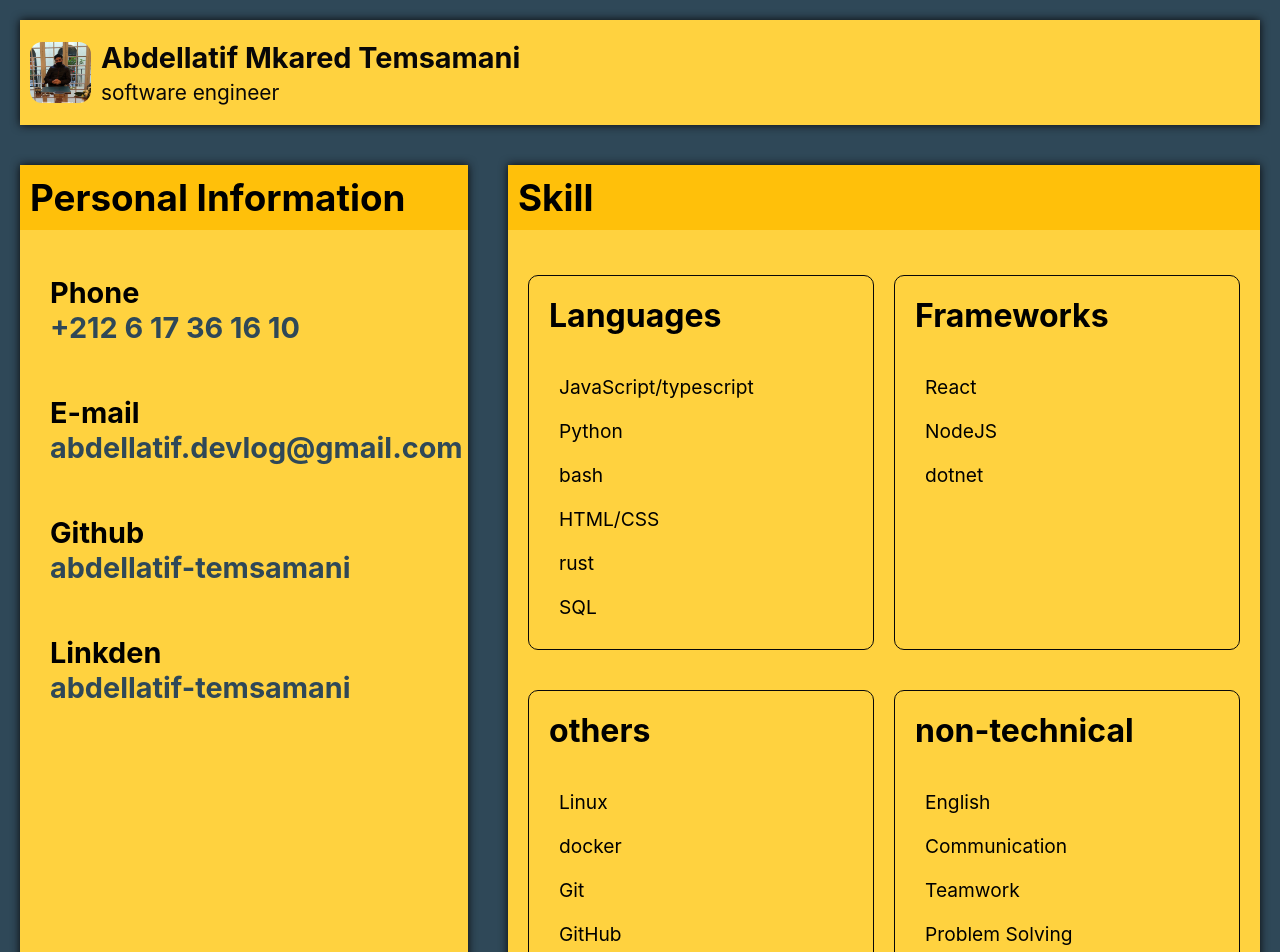
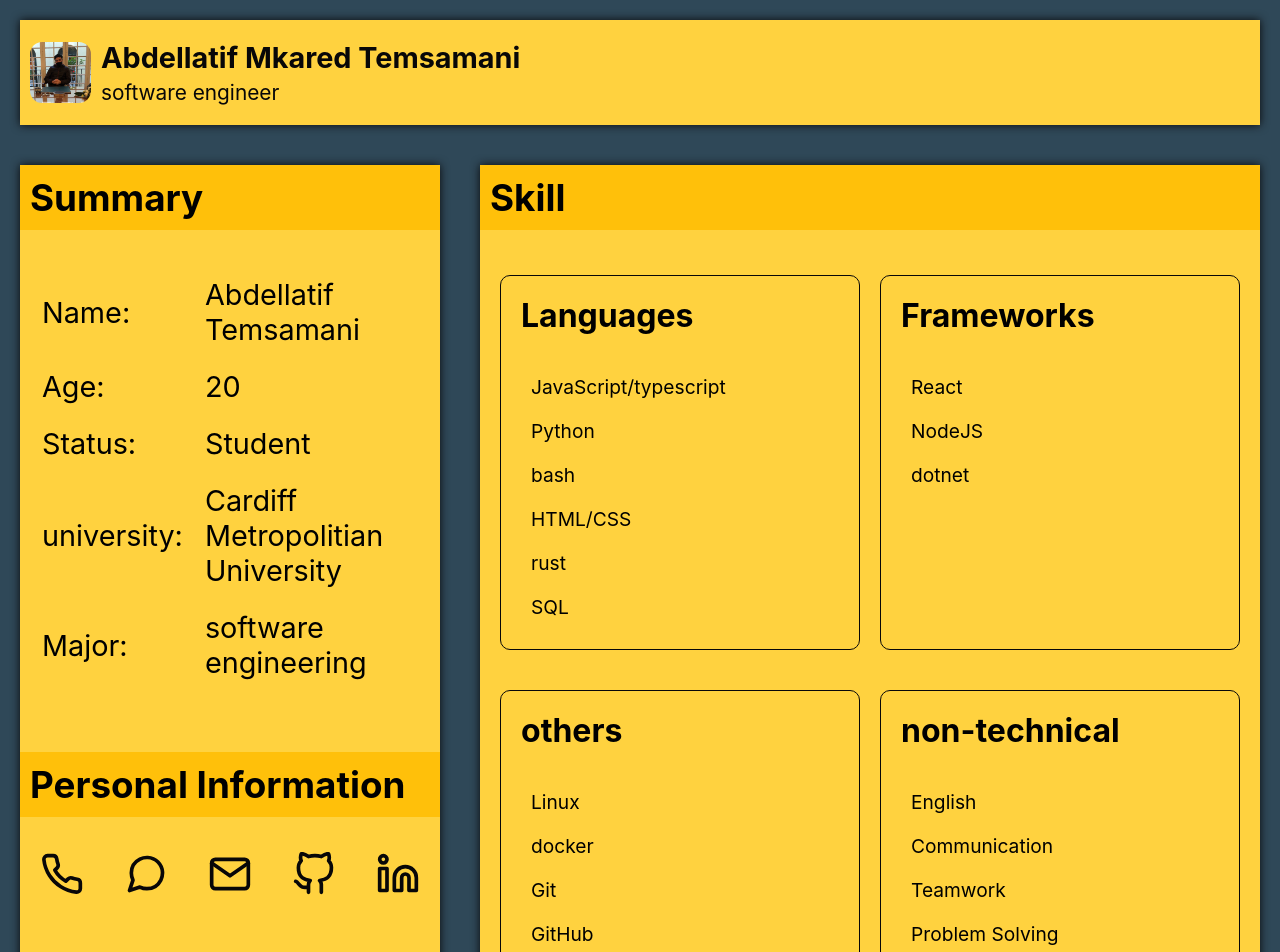
Before and after one commit to abdellatif-temsamani/abdellatif-temsamani, a React (Vite) app: page / in a window 1280 px wide. Shown: the top 952 px of the page. Built offline with nearby package versions, Linux system fonts and the light colour scheme.

Commit message:
refactor: SidePannel

```diff
--- a/package.json
+++ b/package.json
@@ -10,7 +10,8 @@
     },
     "dependencies": {
         "react": "^18.0.0",
-        "react-dom": "^18.0.0"
+        "react-dom": "^18.0.0",
+        "react-feather": "^2.0.10"
     },
     "devDependencies": {
         "@types/react": "^18.0.0",
--- a/src/Components/SidePannel/Components/Card/index.tsx
+++ b/src/Components/SidePannel/Components/Card/index.tsx
@@ -1,11 +1,12 @@
 import './Card.css';
+import { FC, ReactNode } from 'react';
 
 type Props = {
     title: string,
-    children: React.ReactNode,
+    children: ReactNode,
 };
 
-const Card: React.FC<Props> = ({ title, children }) => (
+const Card: FC<Props> = ({ title, children }) => (
     <div className="Card">
         <h1>{title}</h1>
 
--- a/src/Components/SidePannel/Components/CardLink/CardLink.css
+++ /dev/null
@@ -1,22 +0,0 @@
-.CardLink h3 {
-  font-size: 1.8em;
-  font-weight: normal;
-  margin-bottom: 10px;
-}
-
-@media (max-width: 768px) {
-  .CardLink {
-    margin: 0;
-    width: 100%;
-    filter: none;
-  }
-
-  .CardLink h1 {
-    font-size: 1.5em;
-  }
-
-  .CardLink h3 {
-    font-size: 1.2em;
-    margin-bottom: 15px;
-  }
-}
--- a/src/Components/SidePannel/Components/CardLink/index.tsx
+++ /dev/null
@@ -1,17 +0,0 @@
-import './CardLink.css';
-
-type Props = {
-    title: string,
-    children: React.ReactNode,
-};
-
-const CardLink: React.FC<Props> = ({ title, children }) => (
-    <div className="CardLink">
-        <h3>
-            <b>{title}</b> <br />
-            {children}
-        </h3>
-    </div>
-);
-
-export default CardLink;
--- a/src/Components/SidePannel/Components/index.ts
+++ b/src/Components/SidePannel/Components/index.ts
@@ -1,8 +1,6 @@
 import Card from './Card'
-import CardLink from './CardLink'
 
 
 export {
     Card,
-    CardLink
 }
--- a/src/Components/SidePannel/LeftSidePannel.tsx
+++ b/src/Components/SidePannel/LeftSidePannel.tsx
@@ -1,28 +1,67 @@
 import { Component } from 'react';
 import './SidePannel.css';
-import { Card, CardLink } from './Components/'
+import { Card } from './Components/'
+import { GitHub, Mail, Linkedin, Phone, MessageCircle } from 'react-feather';
 
 class RightSidePannel extends Component {
+    age: number = new Date().getFullYear() - 2002;
     render() {
         return (
             <div className="SidePannel Left" >
+
+                <Card title='Summary'>
+
+                    <table>
+                        <tr>
+                            <td>Name:</td>
+                            <td>Abdellatif Temsamani</td>
+                        </tr>
+
+                        <tr>
+                            <td>Age:</td>
+                            <td>{this.age}</td>
+                        </tr>
+
+                        <tr>
+                            <td>Status:</td>
+                            <td>Student</td>
+                        </tr>
+
+                        <tr>
+                            <td>university:</td>
+                            <td>Cardiff Metropolitian University</td>
+                        </tr>
+
+                        <tr>
+                            <td>Major:</td>
+                            <td>software engineering</td>
+                        </tr>
+
+                    </table>
+
+                </Card>
+
                 <Card title='Personal Information'>
 
-                    <CardLink title='Phone' >
-                        <a>+212 6 17 36 16 10</a>
-                    </CardLink>
+                    <a href="tel:+212617361610">
+                        <Phone color="var(--black)" size={64} className="Icon" />
+                    </a>
 
-                    <CardLink title='E-mail' >
-                        <a href="mailto:abdellatif.devlog@gmail.com" target="_">abdellatif.devlog@gmail.com</a>
-                    </CardLink>
+                    <a href="sms:+212617361610">
+                        <MessageCircle color="var(--black)" size={64} className="Icon" />
+                    </a>
 
-                    <CardLink title='Github' >
-                        <a href="https://github.com/abdellatif-temsamani" target="_">abdellatif-temsamani</a>
-                    </CardLink>
+                    <a href="mailto:abdellatif.devlog@gmail.com" target="_">
+                        <Mail color="var(--black)" size={64} className="Icon" />
+                    </a>
 
-                    <CardLink title='Linkden' >
-                        <a href="https://www.linkedin.com/in/abdellatif-temsamani-399999225/" target="_">abdellatif-temsamani</a>
-                    </CardLink>
+                    <a href="https://github.com/abdellatif-temsamani" target="_">
+                        <GitHub color="var(--black)" size={64} className="Icon" />
+                    </a>
+
+                    <a href="https://www.linkedin.com/in/abdellatif-temsamani-399999225/" target="_">
+                        <Linkedin color="var(--black)" size={64} className="Icon" />
+                    </a>
 
                 </Card>
 
--- a/src/Components/SidePannel/SidePannel.css
+++ b/src/Components/SidePannel/SidePannel.css
@@ -12,7 +12,7 @@
   width: 65%;
 }
 
-.SidePannel p {
+.SidePannel tr {
   font-size: 1.8em;
   margin-bottom: 10px;
 }
@@ -43,7 +43,7 @@
     filter: none;
   }
 
-  .SidePannel p {
+  .SidePannel tr {
     font-size: 1.2em;
     margin-bottom: 10px;
   }
```
Also changed, not shown: 1 other file (tests, documents, lock files or other folders).
